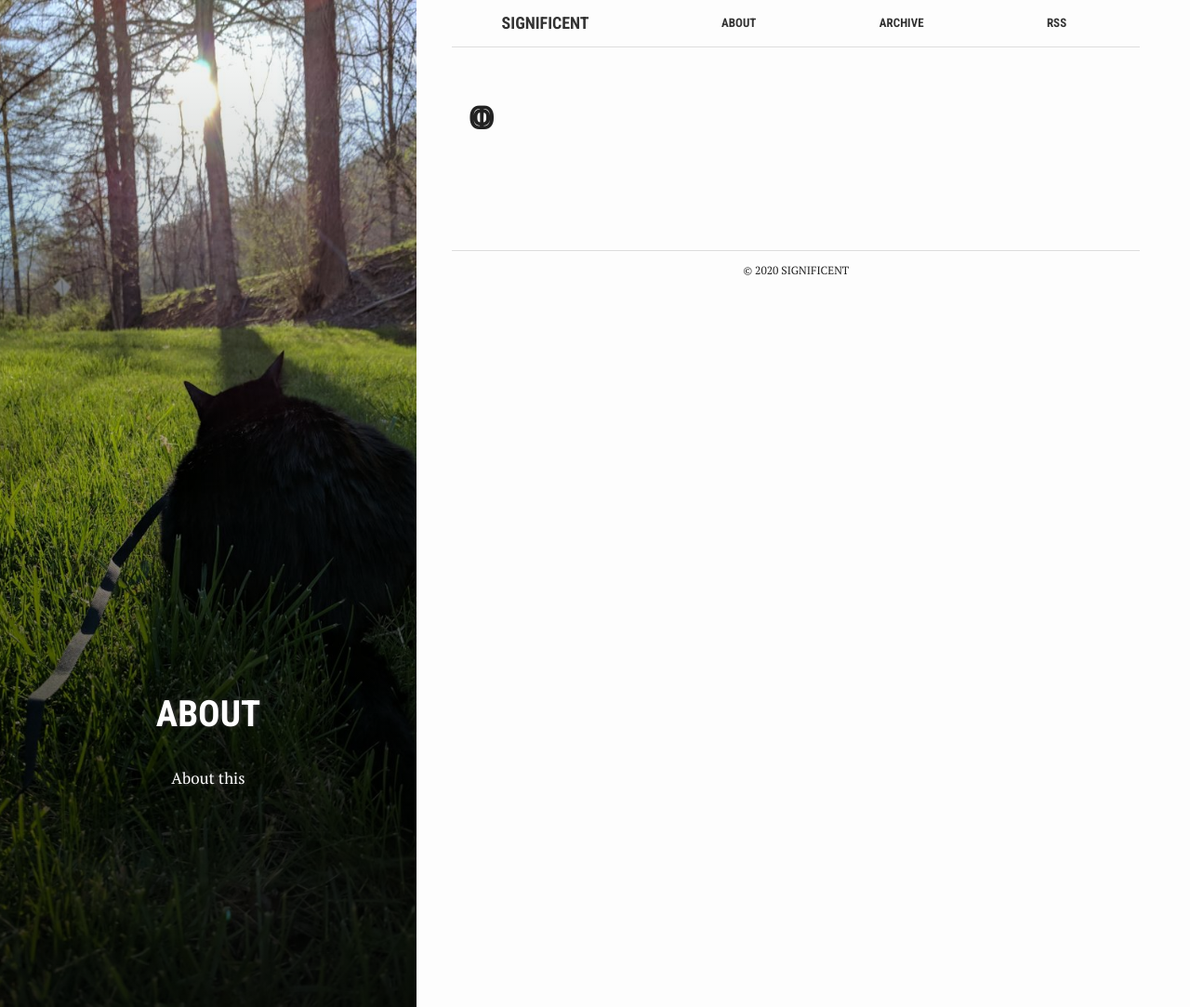
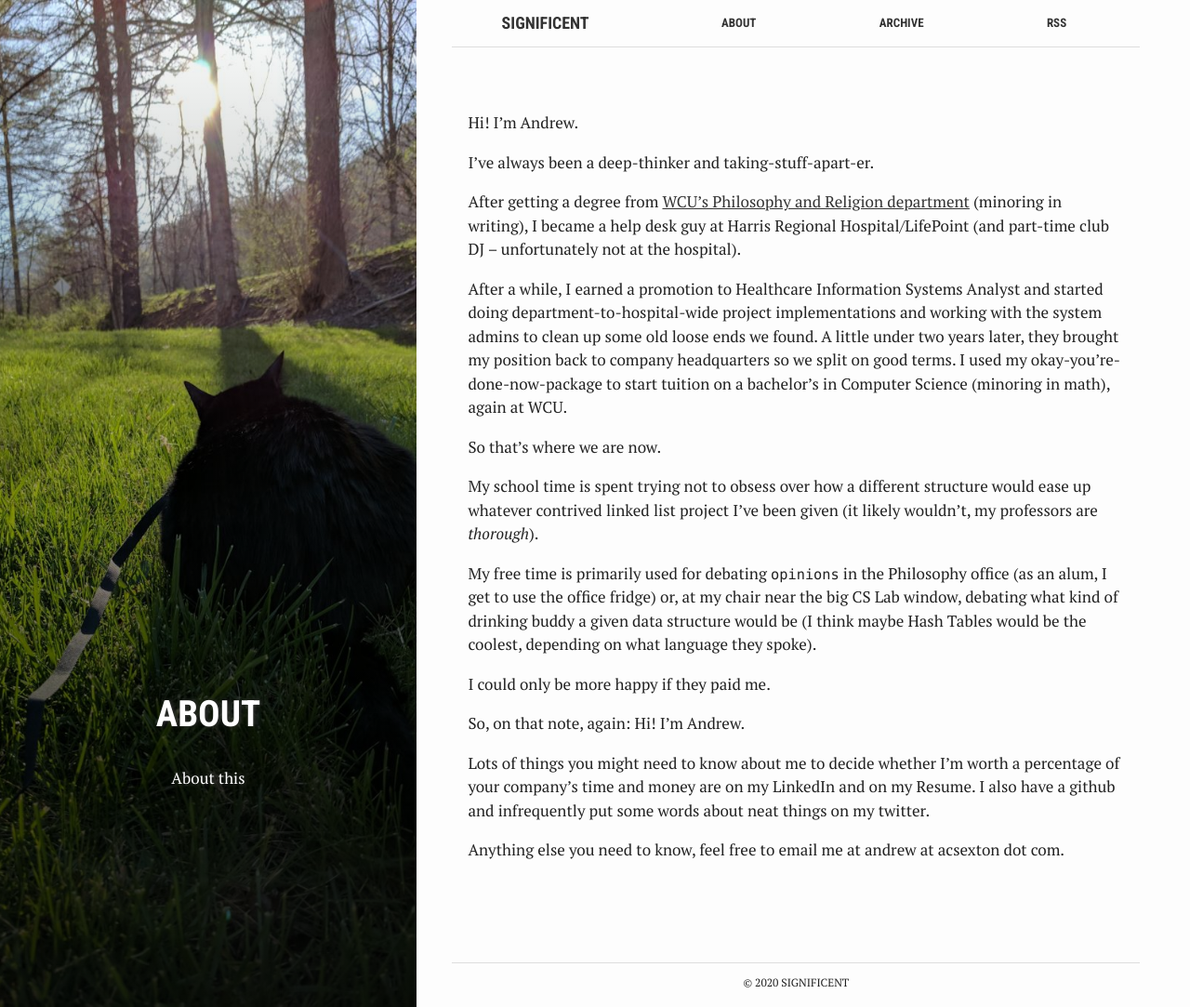
Before and after one commit to acsexton/acsexton.github.io, a Jekyll site: the page built from about.md, in a window 1280 px wide and 1083 px high. Shown: the whole window at 93% size. Built offline with Jekyll 4.4.1, drawn with Linux system fonts in a browser that asks for light colours.

Commit message:
update about page

```diff
--- a/about.md
+++ b/about.md
@@ -8,4 +8,24 @@ summary: "About this"
 active: about # This shows how it will go up on the page
 ---
 
-# ↂ
+Hi! I'm Andrew.
+
+I've always been a deep-thinker and taking-stuff-apart-er.
+
+After getting a degree from [WCU's Philosophy and Religion department](wcu par link) (minoring in writing), I became a help desk guy at Harris Regional Hospital/LifePoint (and part-time club DJ -- unfortunately not at the hospital).
+
+After a while, I earned a promotion to Healthcare Information Systems Analyst and started doing department-to-hospital-wide project implementations and working with the system admins to clean up some old loose ends we found. A little under two years later, they brought my position back to company headquarters so we split on good terms. I used my okay-you're-done-now-package to start tuition on a bachelor's in Computer Science (minoring in math), again at WCU.
+
+So that's where we are now.
+
+My school time is spent trying not to obsess over how a different structure would ease up whatever contrived linked list project I've been given (it likely wouldn't, my professors are *thorough*).
+
+My free time is primarily used for debating `opinions` in the Philosophy office (as an alum, I get to use the office fridge) or, at my chair near the big CS Lab window, debating what kind of drinking buddy a given data structure would be (I think maybe Hash Tables would be the coolest, depending on what language they spoke).
+
+I could only be more happy if they paid me.
+
+So, on that note, again: Hi! I'm Andrew.
+
+Lots of things you might need to know about me to decide whether I'm worth a percentage of your company's time and money are on my LinkedIn and on my Resume. I also have a github and infrequently put some words about neat things on my twitter.
+
+Anything else you need to know, feel free to email me at andrew at acsexton dot com.
```
